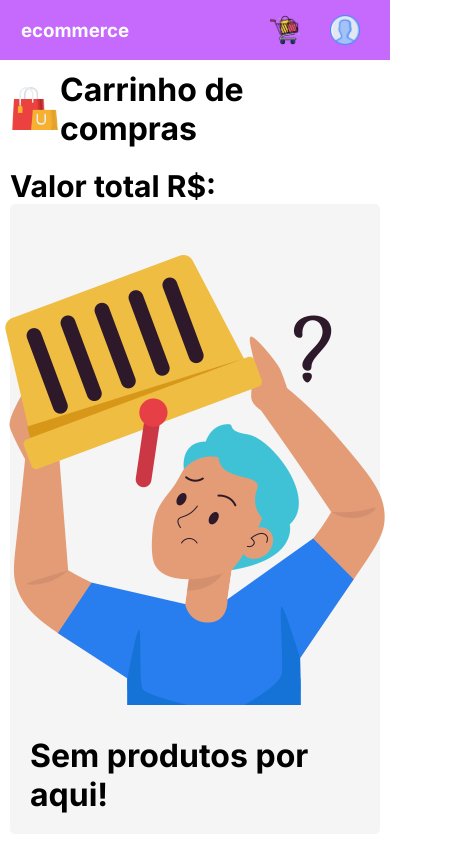
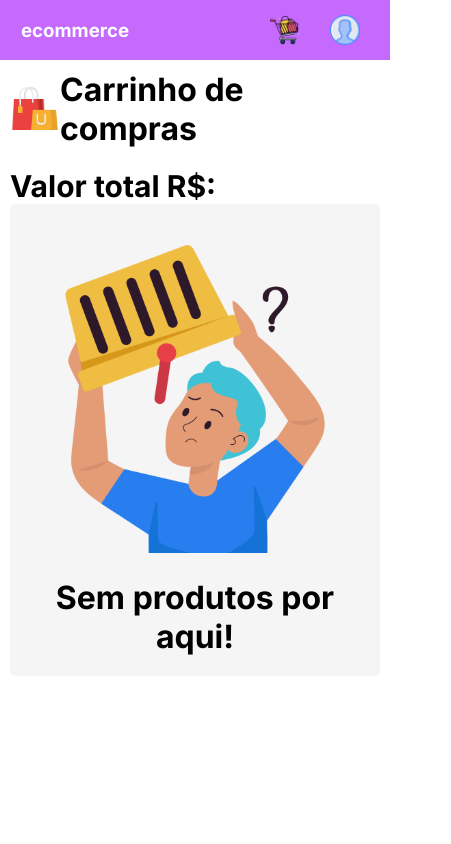
Before and after one commit to EsGui/project-ecommerce-frontend, a Next.js app: page /cart in a window 390 px wide. Shown: the whole page, 451 px wide, since content can reach past the window. Built offline with nearby package versions, Linux system fonts and the light colour scheme; no server answers.

Commit message:
ajustando slide e aplicando responsividade nos outros componentes

```diff
--- a/src/app/components/cart_components/CartProducts.js
+++ b/src/app/components/cart_components/CartProducts.js
@@ -98,10 +98,10 @@ export default function CartProducts() {
                                 </div>
                             </div>
                         )) : (
-                            <>
-                                <img src="http://localhost:3000/icons/cart-empty.png" />
+                            <div className={ styles.DivEmptyCart }>
+                                <img  src="http://localhost:3000/icons/cart-empty.png" />
                                 <h1>Sem produtos por aqui!</h1>
-                            </>
+                            </div>
                         )
                     }
                 </div>
--- a/src/app/components/painel_user_components/sub_components/Welcome.js
+++ b/src/app/components/painel_user_components/sub_components/Welcome.js
@@ -1,5 +1,4 @@
 export default function Welcome({ dataUser, styles }) {
-    console.log(typeof 1);
 
     return (
         <div className={ styles.DivContainerWelcome }>
--- a/src/app/context/Logic.js
+++ b/src/app/context/Logic.js
@@ -10,7 +10,7 @@ export default function Logic({ children }) {
     const [render, setRender] = useState(false);
     const [product, setProduct] = useState(null);
     // Requisição do cadastro
-    // console.log("Usuário logado ===>>", dataUser);
+    console.log("Usuário logado ===>>", dataUser);
 
     useEffect(() => {
         const requestUser = async () => {
--- a/src/app/styles/cart_style/CartProducts.module.css
+++ b/src/app/styles/cart_style/CartProducts.module.css
@@ -21,9 +21,6 @@
     padding: 20px;
     background-color: rgb(227, 227, 227);
     border-radius: 5px;
-}
-
-.DivImageProduct {
 }
 
 .DivImageProduct > img {
@@ -81,3 +78,13 @@
     font-weight: bold;
     font-size: 30px;
 }
+
+@media screen and (min-width: 270px) and (max-width: 460px) {
+    .DivEmptyCart {
+        text-align: center;
+    }
+
+    .DivEmptyCart > img {
+        width: 350px;
+    }
+}
--- a/src/app/styles/painel_user_style/OptionUser.module.css
+++ b/src/app/styles/painel_user_style/OptionUser.module.css
@@ -13,7 +13,6 @@
 .DivPainelUser {
     height: 70vh;
     padding: 20px;
-    /* Verificar esse margin (Marcando) */
 }
 
 .DivPainelUser {
@@ -52,7 +51,7 @@
     margin-bottom: 40px;
 }
 
-.button {
+.DivInputs > button {
     padding: 10px;
     width: 20%;
     border-radius: 5px;
--- a/src/app/styles/product_specific_style/DetailsProduct.module.css
+++ b/src/app/styles/product_specific_style/DetailsProduct.module.css
@@ -50,3 +50,19 @@
     color: white;
     cursor: pointer;
 }
+
+@media screen and (min-width: 280px) and (max-width: 900px) {
+    .DivContainer {
+        flex-direction: column;
+        width: 100%;
+        height: 90%;
+    }
+
+    .DivContainer div {
+        width: 100%;
+    }
+
+    .DivProduct img {
+        width: 100%;
+    }
+}
```
Also changed, not shown: src/app/styles/features_style/Slide.module.css (+14 -2 lines).
